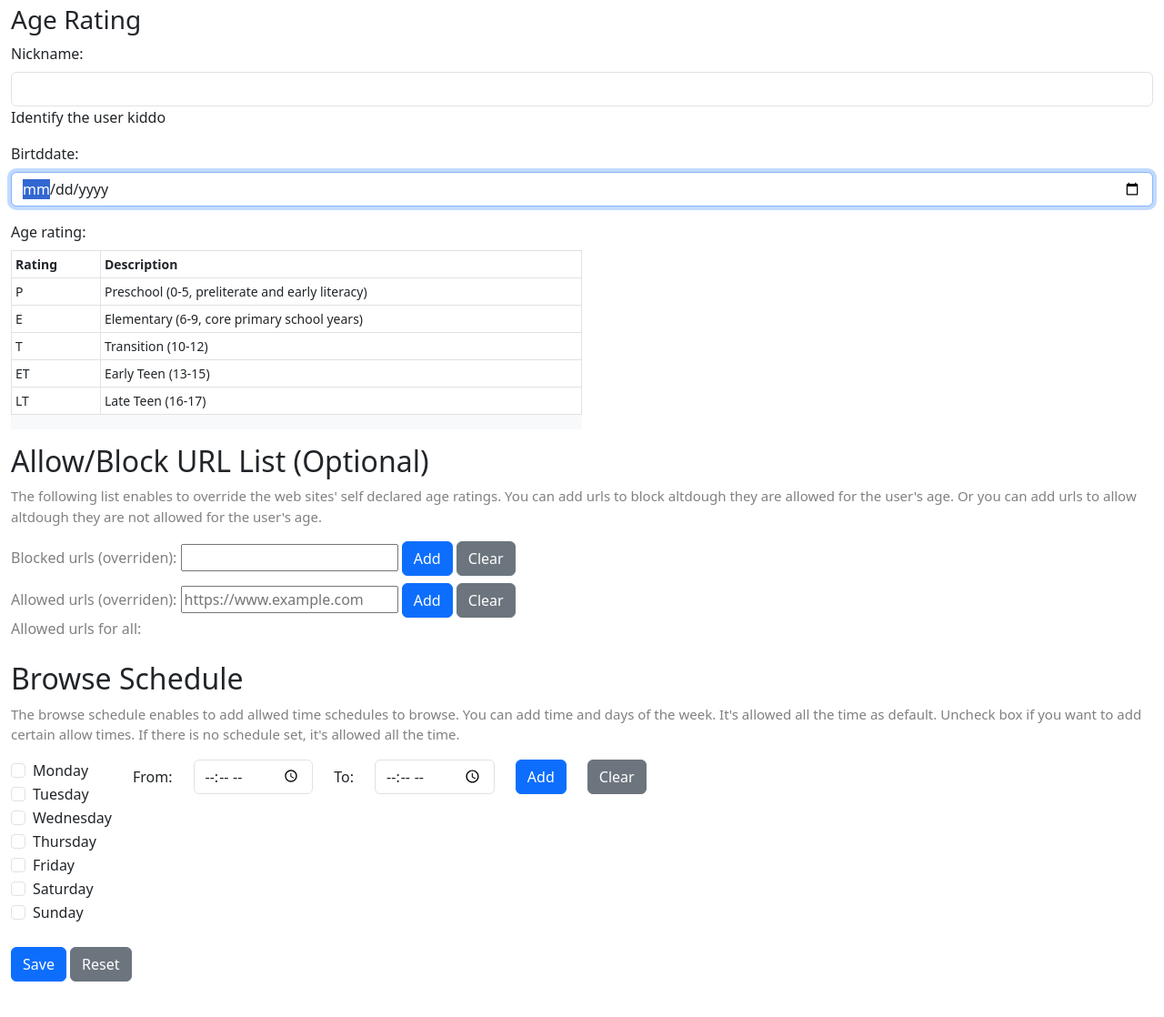
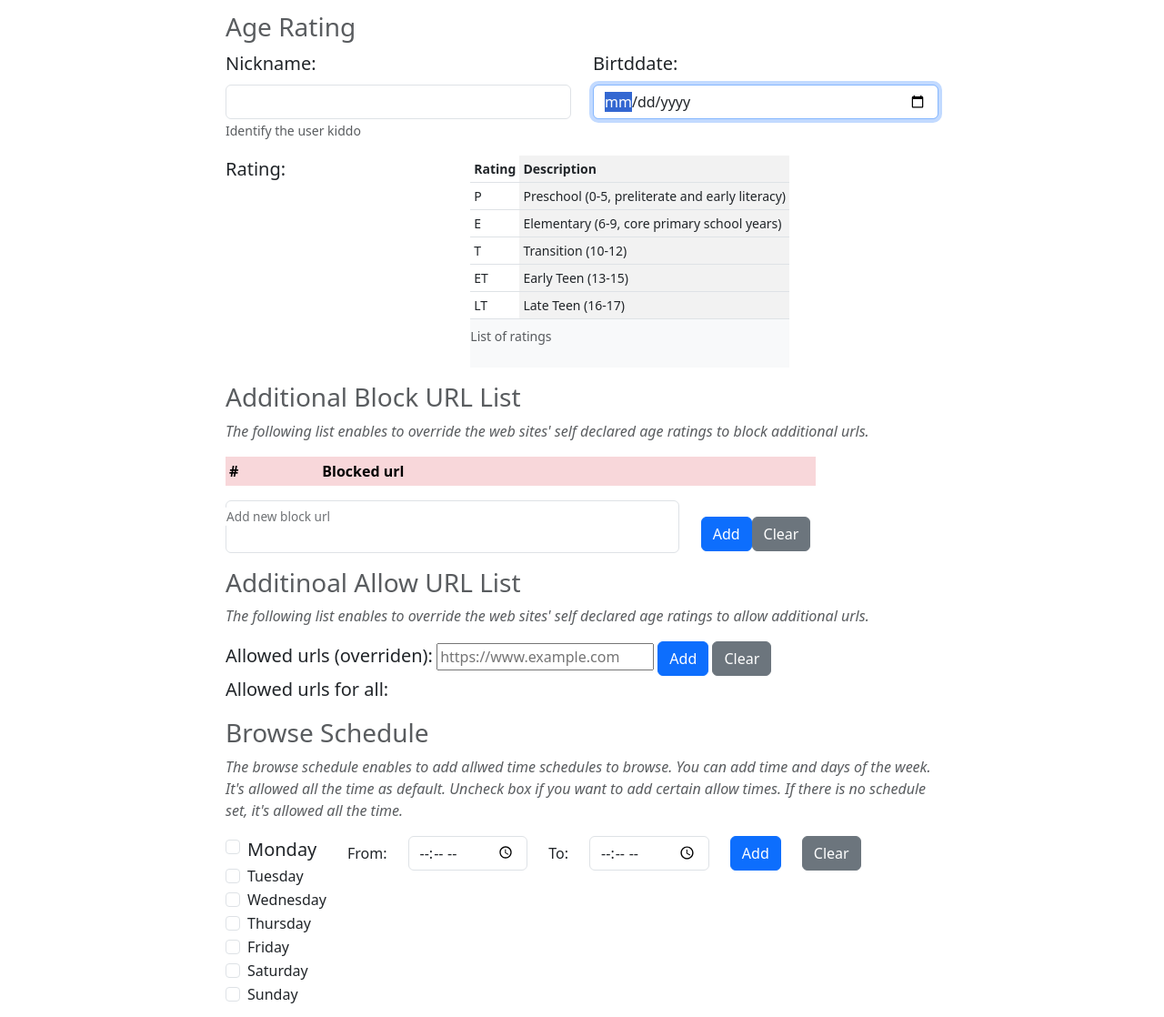
Before and after one commit to jdaws9499/kidspro-npm, a website built with webpack: page public/options.html in a window 1280 px wide. Shown: the part 113-1231 px from the top of the page at 91% size. Built offline with nearby package versions, Linux system fonts and the light colour scheme; files whose address does not match are found by name.

Commit message:
Rearrange bootstrap items

```diff
--- a/public/options.html
+++ b/public/options.html
@@ -12,37 +12,42 @@
 </head>
 
 <body>
-    <div class="container-fluid bg-body">
+    <div class="container-fluid bg-body mx-auto p-2" style="width: 800px;">
         <h2 class="sticky-xl-top fw-bold pt-3 pt-xl-5 pb-2 pb-xl-3">Settings</h2>
         <div class="m-0 border-0">
             <form name="pref-form">
                 <article class="my-3" id="rating">
                     <div class="bd-heading align-self-start mt-5 mb-3 mt-xl-0 mb-xl-2">
-                        <h3>Age Rating</h3>
+                        <h3 class="text-body-secondary">Age Rating</h3>
                     </div>
                     <div>
-                        <div class="mb-3">
-                            <label title="Something to identify the user" for="nickname" class="form-label"
+                        <div class="row">
+                            <div class="mb-3 col-md-6">
+                                <label title="Something to identify the user" for="nickname" class="form-label lead"
                                     area-describedby="nicknamehelp">Nickname:</label>
                                 <input type="text" id="nickname" name="nickname" class="form-control" />
-                            <div id="nicknamehelp" class="formtext">Identify the user kiddo</div>
+                                <div id="nicknamehelp" class="formtext"><small class="text-body-secondary">Identify the
+                                        user
+                                        kiddo</small></div>
                             </div>
-                        <div class="mb-3">
+                            <div class="mb-3 col-md-6">
                                 <label
                                     title="Birth date to identify the user's age to be used against certificate verification"
-                                for="bdate" class="form-label">Birtddate:</label>
+                                    for="bdate" class="form-label lead">Birtddate:</label>
                                 <input type="date" id="bdate" name="bdate" min="2013-01-01" max="2023-12-31"
                                     class="form-control" required pattern="\d{4}-\d{2}-\d{2}" required autofocus />
                             </div>
-                        <div class="mb-3">
+                        </div>
+                        <div class="mb-3 row">
                             <label title="Age rating according to the user's birtddate" for="rating"
-                                    class="form-label" area-describedby="ratinghelp">Age rating:</label>
-                                <output type="text" name="rating" id="rating"></output>
-                                <div class="col-md-6">
+                                class="form-label col-md-2 lead" area-describedby="ratinghelp">Rating:</label>
+                            <output type="text" name="rating" id="rating" class="display-6 col-md-2"></output>
+                            <div class="col-md-8 d-flex justify-content-start">
                                 <div class="bg-body-tertiary">
                                     <div id="ratinghelp" class="formtext ">
                                         <div class="table-responsive small">
-                                            <table class="table table-bordered table-sm">
+                                            <table class="table table-striped-columns table-sm">
+                                                <caption>List of ratings</caption>
                                                 <thead>
                                                     <tr>
                                                         <th>Rating</th>
@@ -79,35 +84,58 @@
                             </div>
                         </div>
                 </article>
+
                 <article class="my-3" id="urllist">
+                    <!--<fieldset class="kidspro-fieldset mt-3"-->
+                    <h3 class="text-body-secondary">Additional Block URL List</h3>
+                    <p class="text-body-secondary"><em>The following list enables to override the web sites' self
+                            declared
+                            age
+                            ratings to block additional urls.</em>
+                    </p>
+                    <div class="row">
+                        <!--<label title="These urls will be blocked from visiting regardless of the age rating of the site"
+                            for="blockedlist" class="lead">Blocked urls (overriden):</label-->
 
+                        <output type="hidden" id="blockedUrls" name="blockedUrls"></output>
+                        <div class="col-md-10">
+                            <table class="table table-borderless table-danger table-sm">
+                                <thead>
+                                    <tr>
+                                        <th>#</th>
+                                        <th>Blocked url</th>
+                                    </tr>
+                                </thead>
+                                <tbody id="displayBlocked">
 
-                </article>
-                <article class="my-3" id="schedule">
+                                </tbody>
+                            </table>
+                        </div>
+                        <div class="row">
+                            <div class="form-floating mb-3 col-md">
+                                <input type="url" id="newBlockItem" name="newBlockItem" pattern="https://.*"
+                                    class="form-control" />
+                                <label for="newBlockItem">Add new block url</label>
 
-                </article>
-                <fieldset class="kidspro-fieldset mt-3">
-                    <h2>Allow/Block URL List (Optional)</h2>
-                    <p class="kidspro-legend">The following list enables to override the web sites' self declared age
-                        ratings.
-                        You can add urls to block altdough they are allowed for the user's age. Or you can add urls to
-                        allow
-                        altdough they are not allowed for the user's age.
+                            </div>
+                            <div class="col-md-4 d-flex align-items-center">
+                                <input type="button" id="addBlock" value="Add" class="btn btn-primary" />
+                                <input type="button" id="clearBlockItems" value="Clear" class="btn btn-secondary" />
+                            </div>
+                        </div>
+                        <!--<div>
+                            <ul id="displayBlocked" class="list-group list-group-flush"></ul>
+                        </div-->
+                    </div>
+                    <h3 class="text-body-secondary">Additinoal Allow URL List</h3>
+                    <p class="text-body-secondary"><em>The following list enables to override the web sites' self
+                            declared
+                            age
+                            ratings to allow additional urls.</em>
                     </p>
                     <div class="kidspro-input mb-2">
-                        <label title="These urls will be blocked from visiting regardless of the age rating of the site"
-                            for="blockedlist">Blocked urls (overriden):</label>
-                        <input type="url" id="newBlockItem" name="newBlockItem" pattern="https://.*" />
-                        <input type="button" id="addBlock" value="Add" class="btn btn-primary" />
-                        <input type="button" id="clearBlockItems" value="Clear" class="btn btn-secondary" />
-                        <output type="hidden" id="blockedUrls" name="blockedUrls"></output>
-                        <div>
-                            <ul id="displayBlocked" class="list-group list-group-flush"></ul>
-                        </div>
-                    </div>
-                    <div class="kidspro-input mb-2">
                         <label title="These urls will be allowed to visit regardless of the age rating of the site"
-                            for="allowedlist">Allowed urls (overriden):</label>
+                            for="allowedlist" class="lead">Allowed urls (overriden):</label>
                         <input type="url" id="newAllowItem" name="newAllowItem" placeholder="https://www.example.com"
                             pattern="https://.*" />
                         <input type="button" id="addAllow" value="Add" class="btn btn-primary" />
@@ -117,7 +145,8 @@
                         <div>
                             <ul id="displayAllowed" class="list-group list-group-flush"></ul>
                         </div>
-                        <label title="These list assumed to have the age ratings for the youngest.">Allowed urls for
+                        <label title="These list assumed to have the age ratings for the youngest." class="lead">Allowed
+                            urls for
                             all:
                         </label>
                         <div>
@@ -127,20 +156,25 @@
                         <output type="hidden" id="password" name="password"></output>
                         <output type="hidden" id="logs" name="logs"></output>
                     </div>
-                </fieldset>
-                <fieldset class="kidspro-fieldset mt-3">
-                    <h2>Browse Schedule</h2>
-                    <p class="kidspro-legend">The browse schedule enables to add allwed time schedules to browse. You
-                        can
-                        add
-                        time and days of the week. It's allowed all the time as default. Uncheck box if you want to add
-                        certain allow times. If there is no schedule set, it's allowed all the time.
+                    <!--</fieldset-->
+                </article>
+
+                <article class="my-3" id="schedule">
+
+                    <h3 class="text-body-secondary">Browse Schedule</h3>
+                    <p class="text-body-secondary"><em>The browse schedule enables to add allwed time schedules to
+                            browse.
+                            You
+                            can add time and days of the week. It's allowed all the time as default. Uncheck box if you
+                            want
+                            to add
+                            certain allow times. If there is no schedule set, it's allowed all the time. </em>
                     </p>
                     <div class="input-group mt-3 mb-2 row">
                         <div class="col-auto">
                             <div class="form-check">
                                 <input class="form-check-input" type="checkbox" value="mon" id="day1">
-                                <label class="form-check-label" for="day1">
+                                <label class="form-check-label lead" for="day1">
                                     Monday
                                 </label>
                             </div>
@@ -205,19 +239,22 @@
                         <div id="displaySchedule" class="col-4">
                         </div>
                     </div>
-                </fieldset>
+                </article>
                 <div class="action-container mt-2">
                     <button type="submit" id="save" class="btn btn-primary">Save</button>
                     <button type="reset" id="reset" class="btn btn-secondary">Reset</button>
                 </div>
             </form>
-        </div>
-        <div class="mt-5">
-            <h2>Violated Access Logs</h2>
-            <p class="kidspro-legend">You can monitor the history of visiting sites that are either beyond the user's
-                age group, in the specified blocked URL list or outside the specified allowed browsing schedule.</p>
-            <p class="kidspro-legend">We can only keep minimal history for KidsPro as the browser storage is limited
-                (5MB).</p>
+            <article class="my-3" id="schedule">
+                <h3 class="text-body-secondary">Violated Access Logs</h3>
+                <p class="text-body-secondary"><em>You can monitor the history of visiting sites that are either beyond
+                        the
+                        user's
+                        age group, in the specified blocked URL list or outside the specified allowed browsing
+                        schedule.</em></p>
+                <p class="text-body-secondary"><em>We can only keep minimal history for KidsPro as the browser storage
+                        is limited
+                        (5MB).</em></p>
 
                 <div class="mb2 row">
                     <output id="logs" name="logs"></output>
@@ -226,6 +263,7 @@
                 </div>
                 <input type="button" id="clearLogItems" value="Clear" class="btn btn-secondary" />
 
+            </article>
         </div>
     </div>
     <script src="options.js"></script>
--- a/src/options.css
+++ b/src/options.css
@@ -40,7 +40,6 @@ input[id^="allowed_"], input[id^="blocked_"] {
     place-self: stretch;
 }
 
-
 /*.button {
     color: #0060df;
     border: 0;
--- a/src/options.js
+++ b/src/options.js
@@ -136,9 +136,11 @@ function displayBlockedItems(itemsStr) {
     let html = "";
     if (items) {
         for (let i = 0; i < items.length; i++) {
-            html += "<li class=\"list-group-item\">"
-            html += items[i];
-            html += "</li>";
+            //html += "<li class=\"list-group-item\">"
+            html +="<tr>"
+            html +="<td>" + (i+1) + "</td>"
+            html += "<td>" + items[i] + "</td>";
+            //html += "</li>";
         }
     }
     console.log('display - ' + html);
@@ -510,15 +512,17 @@ window.addEventListener("beforeunload", adminLogout);
 //document.querySelector("#reset").addEventListener("click", resetOptionsWithPrompt);
 document.querySelector("#save").addEventListener("click", saveOptions);
 document.querySelector("#reset").addEventListener("click", resetOptions);
-document.querySelector("#addAllow").addEventListener("click", addAllowItemWithPrompt);
-document.querySelector("#addBlock").addEventListener("click", addBlockItemWithPrompt);
+//document.querySelector("#addAllow").addEventListener("click", addAllowItemWithPrompt);
+//document.querySelector("#addBlock").addEventListener("click", addBlockItemWithPrompt);
+document.querySelector("#addAllow").addEventListener("click", addAllowItem);
+document.querySelector("#addBlock").addEventListener("click", addBlockItem);
 document.querySelector("#clearAllowItems").addEventListener("click", clearAllowItemsWithPrompt);
 document.querySelector("#clearBlockItems").addEventListener("click", clearBlockItemsWithPrompt);
 //document.querySelector("#clearAllowItems").addEventListener("click", clearAllowItems);
 //document.querySelector("#clearBlockItems").addEventListener("click", clearBlockItems);
-document.querySelector("#addSchedule").addEventListener("click", addScheduleWithPrompt);
-document.querySelector("#clearSchedules").addEventListener("click", clearSchedulesWithPrompt);
-//document.querySelector("#addSchedule").addEventListener("click", addSchedule);
-//document.querySelector("#clearSchedules").addEventListener("click", clearSchedules);
+//document.querySelector("#addSchedule").addEventListener("click", addScheduleWithPrompt);
+//document.querySelector("#clearSchedules").addEventListener("click", clearSchedulesWithPrompt);
+document.querySelector("#addSchedule").addEventListener("click", addSchedule);
+document.querySelector("#clearSchedules").addEventListener("click", clearSchedules);
 //document.querySelector("#clearLogItems").addEventListener("click", clearLogs);
 document.querySelector("#clearLogItems").addEventListener("click", clearLogsWithPrompt);
```
Lines whose indentation alone changed are shown as unchanged.
